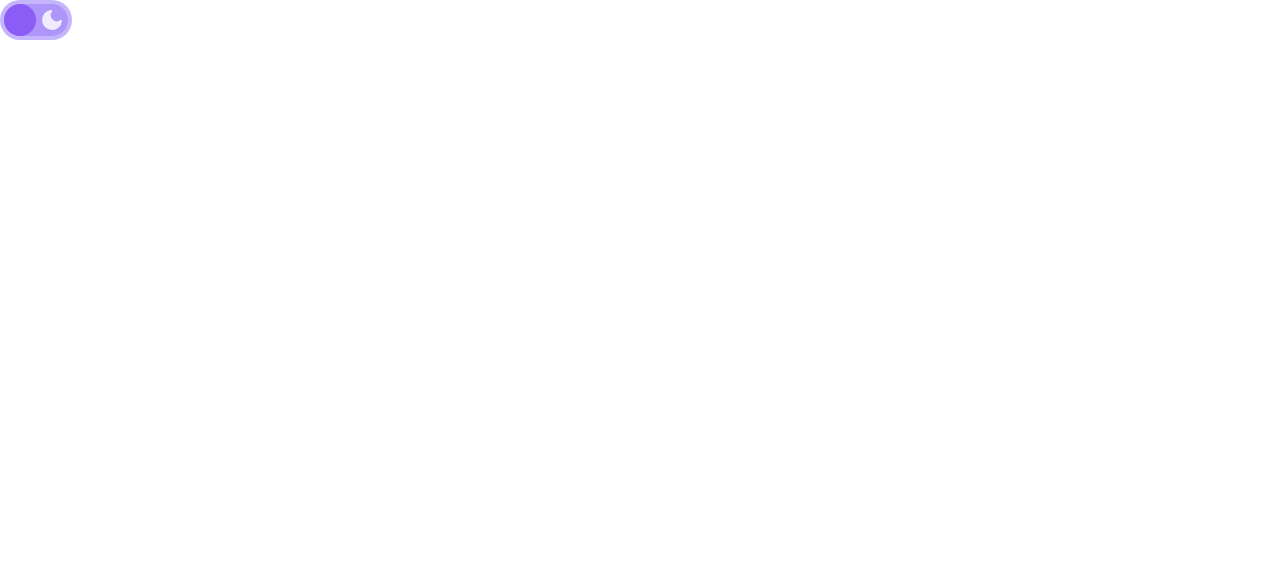
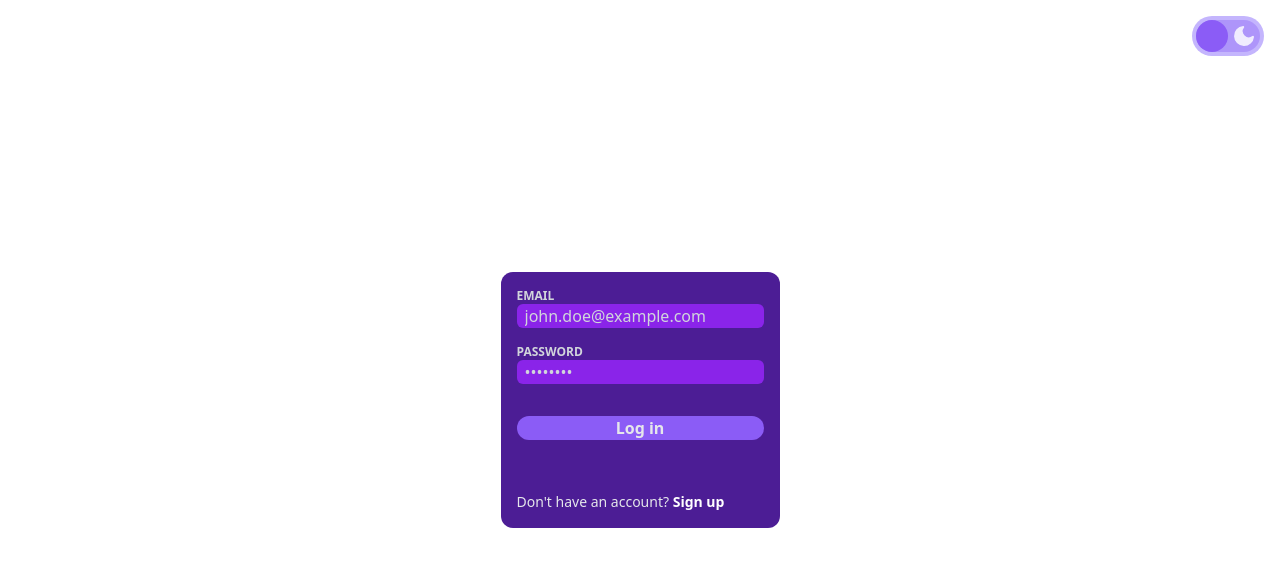
Before and after one commit to radromanov/authy, a React (Vite) app in the folder client/: page / in a window 1280 px wide. Shown: the top 566 px of the page. Built offline with nearby package versions, Linux system fonts and the light colour scheme.

Commit message:
Add InputWithLabel component, add styling to login form

```diff
--- a/client/src/App.tsx
+++ b/client/src/App.tsx
@@ -1,6 +1,7 @@
 import { useEffect } from "react";
 import { setTheme } from "./utils/setTheme";
 import ThemeSlider from "./components/ThemeSlider";
+import InputWithLabel from "./components/InputWithLabel";
 
 function App() {
   // Set dark or light mode on page load
@@ -9,9 +10,42 @@ function App() {
   }, []);
 
   return (
-    <>
+    <div className="relative h-screen items-center p-4">
       <ThemeSlider />
-    </>
+      <div className="flex h-full items-center justify-center">
+        <section className="flex flex-col h-2/6 justify-between px-4 py-4 bg-violet-900 dark:bg-neutral-900 rounded-xl">
+          <form className="flex flex-col gap-4">
+            <InputWithLabel
+              type="email"
+              placeholder="john.doe@example.com"
+              label="email"
+            />
+
+            <InputWithLabel
+              type="password"
+              placeholder="&#x2022;&#x2022;&#x2022;&#x2022;&#x2022;&#x2022;&#x2022;&#x2022;"
+              label="password"
+            />
+
+            <div className="" />
+
+            <button className="font-bold text-gray-200 bg-violet-500 hover:bg-violet-600 focus:bg-violet-600 active:bg-violet-600 dark:text-neutral-400 dark:bg-neutral-800 rounded-full dark:hover:bg-neutral-700 dark:focus:bg-neutral-700 dark:active:bg-neutral-700 transition-colors">
+              Log in
+            </button>
+          </form>
+
+          <span className="text-gray-200 dark:text-neutral-400 text-sm">
+            Don't have an account?{" "}
+            <a
+              href="#"
+              className="hover:underline cursor-pointer text-white font-bold dark:text-neutral-300"
+            >
+              <span>Sign up</span>
+            </a>
+          </span>
+        </section>
+      </div>
+    </div>
   );
 }
 
--- /dev/null
+++ b/client/src/components/InputWithLabel.tsx
@@ -0,0 +1,27 @@
+interface Props
+  extends React.DetailedHTMLProps<
+    React.InputHTMLAttributes<HTMLInputElement>,
+    HTMLInputElement
+  > {
+  type: React.HTMLInputTypeAttribute;
+  placeholder: string;
+  label: string;
+}
+
+const InputWithLabel = ({ type, placeholder, label, ...props }: Props) => {
+  return (
+    <div className="flex flex-col">
+      <label className="font-bold text-xs text-gray-300 dark:text-neutral-400">
+        {label.toUpperCase()}
+      </label>
+      <input
+        placeholder={placeholder}
+        className="px-2 rounded-md placeholder:text-gray-300 dark:placeholder:text-neutral-400 focus:bg-violet-600 active:bg-violet-600 hover:bg-violet-600 dark:focus:bg-neutral-700 dark:active:bg-neutral-700 dark:hover:bg-neutral-700 transition-colors"
+        type={type}
+        {...props}
+      />
+    </div>
+  );
+};
+
+export default InputWithLabel;
--- a/client/src/components/ThemeSlider.tsx
+++ b/client/src/components/ThemeSlider.tsx
@@ -5,7 +5,7 @@ const ICON_SIZE = 24;
 
 const ThemeSlider = () => {
   return (
-    <div className="relative flex w-fit px-1 py-1 rounded-full bg-violet-300 dark:bg-neutral-700">
+    <div className="absolute flex right-[1rem] w-fit px-1 py-1 rounded-full bg-violet-300 dark:bg-neutral-700">
       <div className="flex gap-2 bg-violet-400 dark:bg-neutral-500 rounded-full opacity-75 px-1 py-1">
         <Icon
           theme="light"
--- a/client/src/index.css
+++ b/client/src/index.css
@@ -12,3 +12,13 @@ html.dark {
   background-color: black;
   color: whitesmoke;
 }
+
+html.dark input {
+  background-color: rgb(38 38 38);
+  color: whitesmoke;
+}
+
+input {
+  background-color: rgb(138, 36, 233);
+  color: whitesmoke;
+}
```
